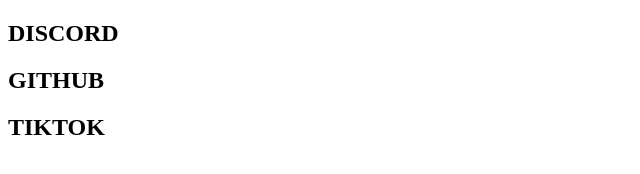
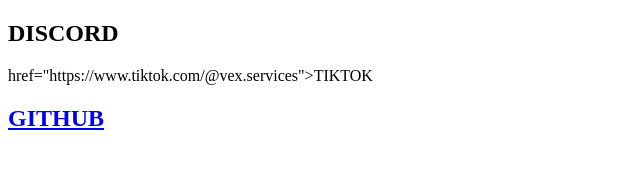
Before and after one commit to vex-ss/vexservices-website, a plain HTML site: page html/socials/socials.html in a window 1280 px wide. Shown: the whole page, without its empty margins (0-640 px from the left). Drawn offline with Linux system fonts and the light colour scheme.

Commit message:
Update socials.html

```diff
--- a/html/socials/socials.html
+++ b/html/socials/socials.html
@@ -9,4 +9,9 @@
 </head>
 <body>
     <section class="nav">
-        <h1 href="https://discord.gg/9G3m78jZSY">DISCORD</h1><h1 href="https://github.com/vex-ss">GITHUB</h1><h1 href="https://www.tiktok.com/@vex.services">TIKTOK</h1>
+        <h1 href="https://discord.gg/9G3m78jZSY">DISCORD</h1>
+        <h1></h1> href="https://www.tiktok.com/@vex.services">TIKTOK</h1>
+        <h1><a href="https://github.com/vex-ss">GITHUB</a></h1>
+    </section>
+</body>
+</html>
```
